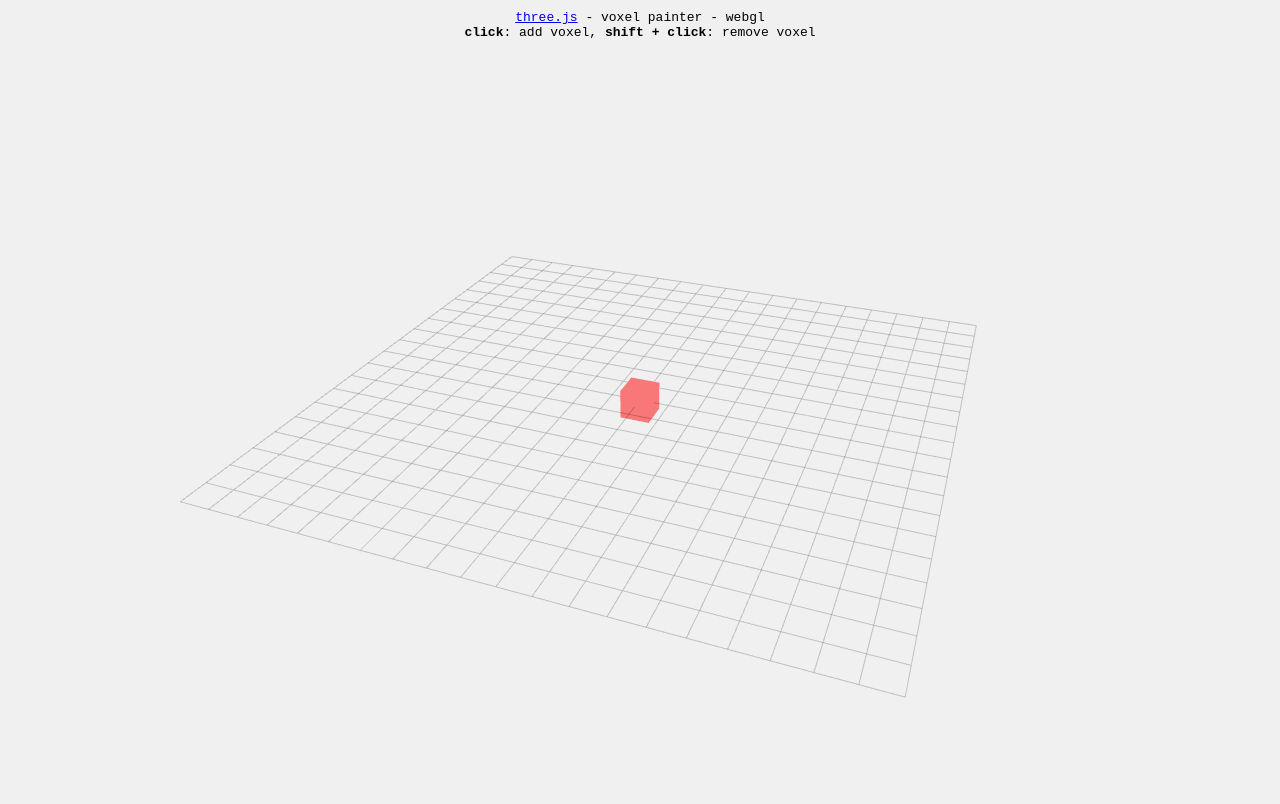
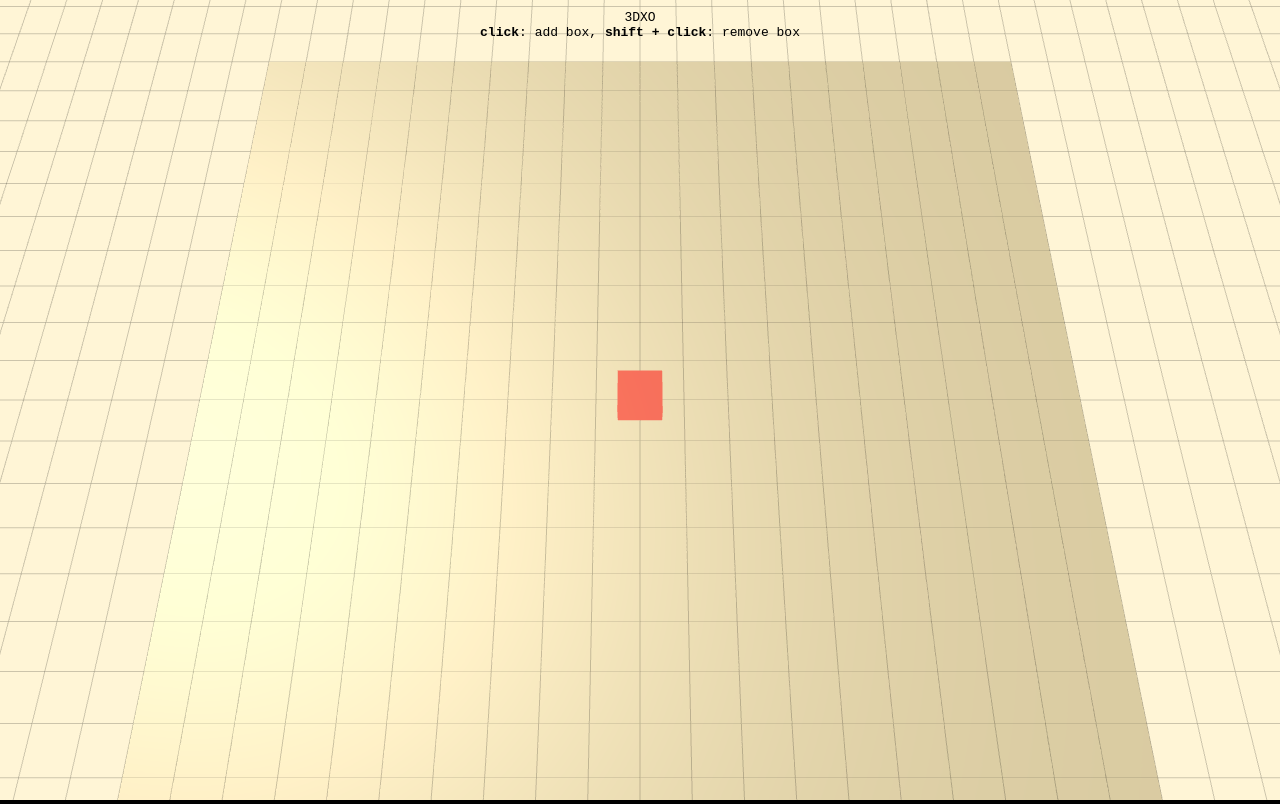
Before and after one commit to trongr/3DXO, a plain HTML site: page index.html in a window 1280 px wide. Drawn offline with Linux system fonts and the light colour scheme.

Commit message:
visual mods

```diff
--- a/index.html
+++ b/index.html
@@ -7,233 +7,17 @@
 		<style>
 			body {
 				font-family: Monospace;
-				background-color: #f0f0f0;
+				background-color: #000000;
 				margin: 0px;
 				overflow: hidden;
 			}
-
-			#oldie { background-color: #ddd !important }
 		</style>
 	</head>
 	<body>
 
 		<script src="js/three.min.js"></script>
-
 		<script src="js/Detector.js"></script>
-
-		<script>
-
-			if ( ! Detector.webgl ) Detector.addGetWebGLMessage();
-
-			var container;
-			var camera, scene, renderer;
-			var plane, cube;
-			var mouse, raycaster, isShiftDown = false;
-
-			var rollOverMesh, rollOverMaterial;
-			var cubeGeo, cubeMaterial;
-
-			var objects = [];
-
-			init();
-			render();
-
-			function init() {
-
-				container = document.createElement( 'div' );
-				document.body.appendChild( container );
-
-				var info = document.createElement( 'div' );
-				info.style.position = 'absolute';
-				info.style.top = '10px';
-				info.style.width = '100%';
-				info.style.textAlign = 'center';
-				info.innerHTML = '<a href="http://threejs.org" target="_blank">three.js</a> - voxel painter - webgl<br><strong>click</strong>: add voxel, <strong>shift + click</strong>: remove voxel';
-				container.appendChild( info );
-
-				camera = new THREE.PerspectiveCamera( 45, window.innerWidth / window.innerHeight, 1, 10000 );
-				camera.position.set( 500, 800, 1300 );
-				camera.lookAt( new THREE.Vector3() );
-
-				scene = new THREE.Scene();
-
-				// roll-over helpers
-
-				rollOverGeo = new THREE.BoxGeometry( 50, 50, 50 );
-				rollOverMaterial = new THREE.MeshBasicMaterial( { color: 0xff0000, opacity: 0.5, transparent: true } );
-				rollOverMesh = new THREE.Mesh( rollOverGeo, rollOverMaterial );
-				scene.add( rollOverMesh );
-
-				// cubes
-
-				cubeGeo = new THREE.BoxGeometry( 50, 50, 50 );
-				cubeMaterial = new THREE.MeshLambertMaterial( { color: 0xfeb74c, shading: THREE.FlatShading, map: THREE.ImageUtils.loadTexture( "textures/square-outline-textured.png" ) } );
-
-				// grid
-
-				var size = 500, step = 50;
-
-				var geometry = new THREE.Geometry();
-
-				for ( var i = - size; i <= size; i += step ) {
-
-					geometry.vertices.push( new THREE.Vector3( - size, 0, i ) );
-					geometry.vertices.push( new THREE.Vector3(   size, 0, i ) );
-
-					geometry.vertices.push( new THREE.Vector3( i, 0, - size ) );
-					geometry.vertices.push( new THREE.Vector3( i, 0,   size ) );
-
-				}
-
-				var material = new THREE.LineBasicMaterial( { color: 0x000000, opacity: 0.2, transparent: true } );
-
-				var line = new THREE.Line( geometry, material, THREE.LinePieces );
-				scene.add( line );
-
-				//
-
-				raycaster = new THREE.Raycaster();
-				mouse = new THREE.Vector2();
-
-				var geometry = new THREE.PlaneBufferGeometry( 1000, 1000 );
-				geometry.applyMatrix( new THREE.Matrix4().makeRotationX( - Math.PI / 2 ) );
-
-				plane = new THREE.Mesh( geometry );
-				plane.visible = false;
-				scene.add( plane );
-
-				objects.push( plane );
-
-				// Lights
-
-				var ambientLight = new THREE.AmbientLight( 0x606060 );
-				scene.add( ambientLight );
-
-				var directionalLight = new THREE.DirectionalLight( 0xffffff );
-				directionalLight.position.set( 1, 0.75, 0.5 ).normalize();
-				scene.add( directionalLight );
-
-				renderer = new THREE.WebGLRenderer( { antialias: true } );
-				renderer.setClearColor( 0xf0f0f0 );
-				renderer.setPixelRatio( window.devicePixelRatio );
-				renderer.setSize( window.innerWidth, window.innerHeight );
-				container.appendChild( renderer.domElement );
-
-				document.addEventListener( 'mousemove', onDocumentMouseMove, false );
-				document.addEventListener( 'mousedown', onDocumentMouseDown, false );
-				document.addEventListener( 'keydown', onDocumentKeyDown, false );
-				document.addEventListener( 'keyup', onDocumentKeyUp, false );
-
-				//
-
-				window.addEventListener( 'resize', onWindowResize, false );
-
-			}
-
-			function onWindowResize() {
-
-				camera.aspect = window.innerWidth / window.innerHeight;
-				camera.updateProjectionMatrix();
-
-				renderer.setSize( window.innerWidth, window.innerHeight );
-
-			}
-
-			function onDocumentMouseMove( event ) {
-
-				event.preventDefault();
-
-				mouse.set( ( event.clientX / window.innerWidth ) * 2 - 1, - ( event.clientY / window.innerHeight ) * 2 + 1 );
-
-				raycaster.setFromCamera( mouse, camera );
-
-				var intersects = raycaster.intersectObjects( objects );
-
-				if ( intersects.length > 0 ) {
-
-					var intersect = intersects[ 0 ];
-
-					rollOverMesh.position.copy( intersect.point ).add( intersect.face.normal );
-					rollOverMesh.position.divideScalar( 50 ).floor().multiplyScalar( 50 ).addScalar( 25 );
-
-				}
-
-				render();
-
-			}
-
-			function onDocumentMouseDown( event ) {
-
-				event.preventDefault();
-
-				mouse.set( ( event.clientX / window.innerWidth ) * 2 - 1, - ( event.clientY / window.innerHeight ) * 2 + 1 );
-
-				raycaster.setFromCamera( mouse, camera );
-
-				var intersects = raycaster.intersectObjects( objects );
-
-				if ( intersects.length > 0 ) {
-
-					var intersect = intersects[ 0 ];
-
-					// delete cube
-
-					if ( isShiftDown ) {
-
-						if ( intersect.object != plane ) {
-
-							scene.remove( intersect.object );
-
-							objects.splice( objects.indexOf( intersect.object ), 1 );
-
-						}
-
-					// create cube
-
-					} else {
-
-						var voxel = new THREE.Mesh( cubeGeo, cubeMaterial );
-						voxel.position.copy( intersect.point ).add( intersect.face.normal );
-						voxel.position.divideScalar( 50 ).floor().multiplyScalar( 50 ).addScalar( 25 );
-						scene.add( voxel );
-
-						objects.push( voxel );
-
-					}
-
-					render();
-
-				}
-
-			}
-
-			function onDocumentKeyDown( event ) {
-
-				switch( event.keyCode ) {
-
-					case 16: isShiftDown = true; break;
-
-				}
-
-			}
-
-			function onDocumentKeyUp( event ) {
-
-				switch ( event.keyCode ) {
-
-					case 16: isShiftDown = false; break;
-
-				}
-
-			}
-
-			function render() {
-
-				renderer.render( scene, camera );
-
-			}
-
-		</script>
+        <script src="index.js"></script>
 
 	</body>
 </html>
--- /dev/null
+++ b/index.js
@@ -0,0 +1,246 @@
+window.onload = function(){
+	if ( ! Detector.webgl ) Detector.addGetWebGLMessage();
+
+	var container;
+	var camera, scene, renderer;
+	var plane, cube;
+	var mouse, raycaster, isShiftDown = false;
+
+	var rollOverMesh, rollOverMaterial;
+	var cubeGeo, cubeMaterial;
+
+	var objects = [];
+
+    var rollOverColor = 0xff0000;
+    var boxColor = 0x75E1FF;
+    var gridColor = 0x000000;
+    // var planeColor = 0xFFEBAD;
+    var planeColor = 0xFFEEBD;
+    var directionalLightColor = 0xffffff;
+    var clearColor = 0xFFF5D6;
+
+	init();
+	render();
+
+	function init() {
+
+		container = document.createElement( 'div' );
+		document.body.appendChild( container );
+
+		var info = document.createElement( 'div' );
+		info.style.position = 'absolute';
+		info.style.top = '10px';
+		info.style.width = '100%';
+		info.style.textAlign = 'center';
+		info.innerHTML = '3DXO<br><strong>click</strong>: add box, <strong>shift + click</strong>: remove box';
+		container.appendChild( info );
+
+		camera = new THREE.PerspectiveCamera( 45, window.innerWidth / window.innerHeight, 1, 10000 );
+		camera.position.set( 0, 1000, -450 );
+		camera.lookAt( new THREE.Vector3() );
+
+		scene = new THREE.Scene();
+
+		// roll-over helpers
+
+		rollOverGeo = new THREE.BoxGeometry( 50, 50, 50 );
+		rollOverMaterial = new THREE.MeshBasicMaterial( { color:rollOverColor, opacity: 0.5, transparent: true } );
+		rollOverMesh = new THREE.Mesh( rollOverGeo, rollOverMaterial );
+		scene.add( rollOverMesh );
+
+		// cubes
+
+		cubeGeo = new THREE.BoxGeometry( 50, 50, 50 );
+		cubeMaterial = new THREE.MeshLambertMaterial( { color:boxColor, shading:THREE.FlatShading, opacity:0.9, transparent:true } );
+
+		// grid
+
+		var size = 2500, step = 50;
+
+		var geometry = new THREE.Geometry();
+
+		for ( var i = - size; i <= size; i += step ) {
+
+			geometry.vertices.push( new THREE.Vector3( - size, 0, i ) );
+			geometry.vertices.push( new THREE.Vector3(   size, 0, i ) );
+
+			geometry.vertices.push( new THREE.Vector3( i, 0, - size ) );
+			geometry.vertices.push( new THREE.Vector3( i, 0,   size ) );
+
+		}
+
+		var material = new THREE.LineBasicMaterial( { color:gridColor, opacity: 0.2, transparent: true } );
+
+		var line = new THREE.Line( geometry, material, THREE.LinePieces );
+		scene.add( line );
+
+		//
+
+		raycaster = new THREE.Raycaster();
+		mouse = new THREE.Vector2();
+
+		var geometry = new THREE.PlaneBufferGeometry( 1000, 1000 );
+        // var planeMaterial = new THREE.MeshLambertMaterial( {color:planeColor, shading:THREE.FlatShading, reflectivity:0.5 } );
+        var planeMaterial = new THREE.MeshPhongMaterial( {color:planeColor, shading:THREE.FlatShading, reflectivity:0.5 } );
+		geometry.applyMatrix( new THREE.Matrix4().makeRotationX( - Math.PI / 2 ) );
+
+		plane = new THREE.Mesh( geometry, planeMaterial );
+		plane.visible = true;
+        plane.castShadow = true;
+        plane.receiveShadow = true;
+		scene.add( plane );
+
+		objects.push( plane );
+
+		// Lights
+
+		var directionalLight = new THREE.DirectionalLight( directionalLightColor );
+		directionalLight.position.set( 1000, 2000, 750 );
+        directionalLight.castShadow = true;
+        directionalLight.shadowDarkness = 0.2
+        // directionalLight.shadowCameraVisible = true;
+        // var shadowCamera = 20; // TODO config
+        // directionalLight.shadowCameraLeft = -shadowCamera;
+        // directionalLight.shadowCameraRight = shadowCamera;
+        // directionalLight.shadowCameraTop = shadowCamera;
+        // directionalLight.shadowCameraBottom = -shadowCamera;
+		scene.add( directionalLight );
+
+		renderer = new THREE.WebGLRenderer( { antialias: true, alpha:true } );
+		renderer.setClearColor( clearColor, 1 );
+		renderer.setPixelRatio( window.devicePixelRatio );
+		renderer.setSize( window.innerWidth, window.innerHeight );
+
+        renderer.shadowMapEnabled = true;
+        renderer.shadowMapSoft = true;
+
+        renderer.shadowCameraNear = 3;
+        renderer.shadowCameraFar = camera.far;
+        renderer.shadowCameraFov = 45;
+
+        renderer.shadowMapType = THREE.PCFSoftShadowMap; // options are THREE.BasicShadowMap | THREE.PCFShadowMap | THREE.PCFSoftShadowMap
+        renderer.shadowMapBias = 0.0039;
+        renderer.shadowMapDarkness = 0.5;
+        renderer.shadowMapWidth = 1024;
+        renderer.shadowMapHeight = 1024;
+
+		container.appendChild( renderer.domElement );
+
+		document.addEventListener( 'mousemove', onDocumentMouseMove, false );
+		document.addEventListener( 'mousedown', onDocumentMouseDown, false );
+		document.addEventListener( 'keydown', onDocumentKeyDown, false );
+		document.addEventListener( 'keyup', onDocumentKeyUp, false );
+
+		//
+
+		window.addEventListener( 'resize', onWindowResize, false );
+
+	}
+
+	function onWindowResize() {
+
+		camera.aspect = window.innerWidth / window.innerHeight;
+		camera.updateProjectionMatrix();
+
+		renderer.setSize( window.innerWidth, window.innerHeight );
+
+	}
+
+	function onDocumentMouseMove( event ) {
+
+		event.preventDefault();
+
+		mouse.set( ( event.clientX / window.innerWidth ) * 2 - 1, - ( event.clientY / window.innerHeight ) * 2 + 1 );
+
+		raycaster.setFromCamera( mouse, camera );
+
+		var intersects = raycaster.intersectObjects( objects );
+
+		if ( intersects.length > 0 ) {
+
+			var intersect = intersects[ 0 ];
+
+			rollOverMesh.position.copy( intersect.point ).add( intersect.face.normal );
+			rollOverMesh.position.divideScalar( 50 ).floor().multiplyScalar( 50 ).addScalar( 25 );
+
+		}
+
+		render();
+
+	}
+
+	function onDocumentMouseDown( event ) {
+
+		event.preventDefault();
+
+		mouse.set( ( event.clientX / window.innerWidth ) * 2 - 1, - ( event.clientY / window.innerHeight ) * 2 + 1 );
+
+		raycaster.setFromCamera( mouse, camera );
+
+		var intersects = raycaster.intersectObjects( objects );
+
+		if ( intersects.length > 0 ) {
+
+			var intersect = intersects[ 0 ];
+
+			// delete cube
+
+			if ( isShiftDown ) {
+
+				if ( intersect.object != plane ) {
+
+					scene.remove( intersect.object );
+
+					objects.splice( objects.indexOf( intersect.object ), 1 );
+
+				}
+
+				// create cube
+
+			} else {
+
+				var voxel = new THREE.Mesh( cubeGeo, cubeMaterial );
+				voxel.position.copy( intersect.point ).add( intersect.face.normal );
+				voxel.position.divideScalar( 50 ).floor().multiplyScalar( 50 ).addScalar( 25 );
+                voxel.castShadow = true;
+                voxel.receiveShadow = true;
+				scene.add( voxel );
+
+				objects.push( voxel );
+
+			}
+
+			render();
+
+		}
+
+	}
+
+	function onDocumentKeyDown( event ) {
+
+		switch( event.keyCode ) {
+
+		case 16: isShiftDown = true; break;
+
+		}
+
+	}
+
+	function onDocumentKeyUp( event ) {
+
+		switch ( event.keyCode ) {
+
+		case 16: isShiftDown = false; break;
+
+		}
+
+	}
+
+	function render() {
+
+		renderer.render( scene, camera );
+
+	}
+
+
+}
```
